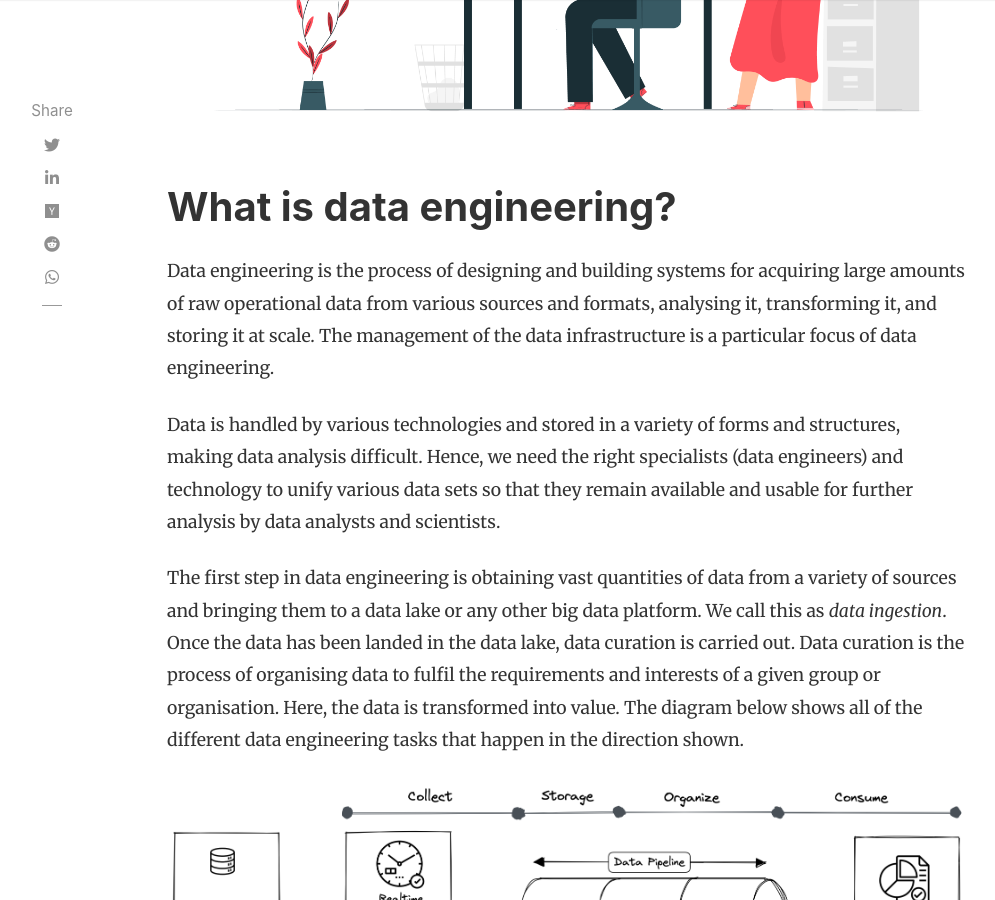
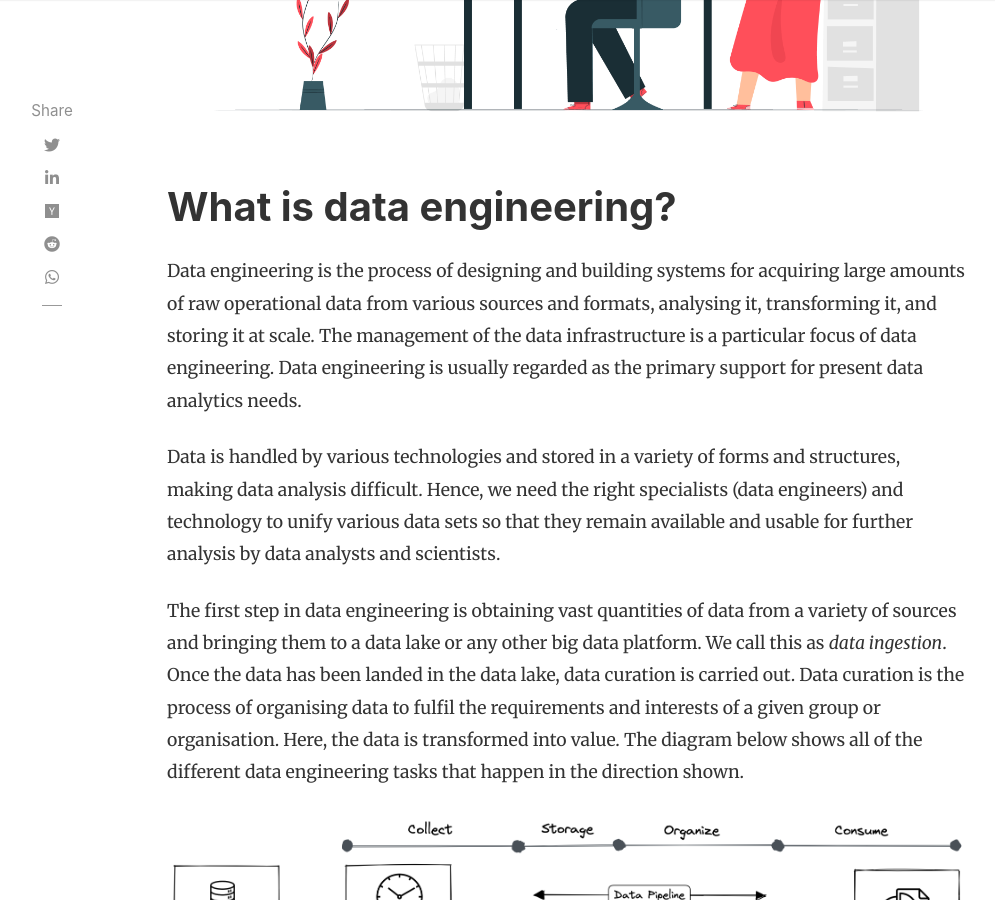
Before and after one commit to SenthilNayagan/senthilnayagan.github.io, a Jekyll site: the page built from _posts/data-management/data-engineering/2022-07-24-data-engineering-introduction.markdown, in a window 1280 px wide and 900 px high, scrolled down 698 px. Shown: the whole window, without its empty margins (118-1113 px from the left). Built offline with Jekyll 4.4.1, drawn with Linux system fonts in a browser that asks for light colours; nearby versions of some CDN libraries; comment, search, counter and statistics services are not loaded.

Commit message:
Minor addition

```diff
--- a/_posts/data-management/data-engineering/2022-07-24-data-engineering-introduction.markdown
+++ b/_posts/data-management/data-engineering/2022-07-24-data-engineering-introduction.markdown
@@ -13,7 +13,7 @@ hidden: false
 ---
 
 # What is data engineering?
-Data engineering is the process of designing and building systems for acquiring large amounts of raw operational data from various sources and formats, analysing it, transforming it, and storing it at scale. The management of the data infrastructure is a particular focus of data engineering.
+Data engineering is the process of designing and building systems for acquiring large amounts of raw operational data from various sources and formats, analysing it, transforming it, and storing it at scale. The management of the data infrastructure is a particular focus of data engineering. Data engineering is usually regarded as the primary support for present data analytics needs.
 
 Data is handled by various technologies and stored in a variety of forms and structures, making data analysis difficult. Hence, we need the right specialists (data engineers) and technology to unify various data sets so that they remain available and usable for further analysis by data analysts and scientists.
 
```
